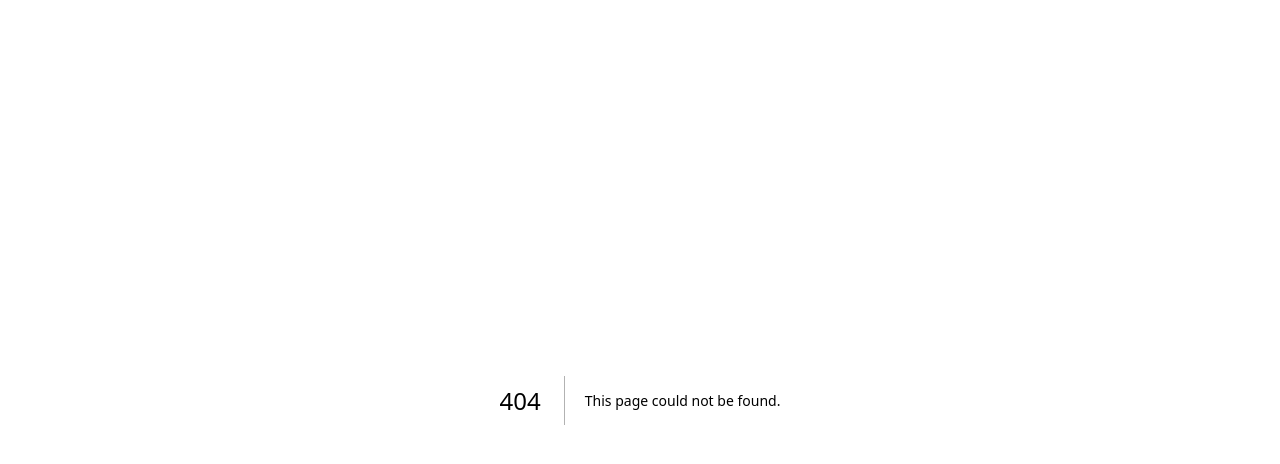
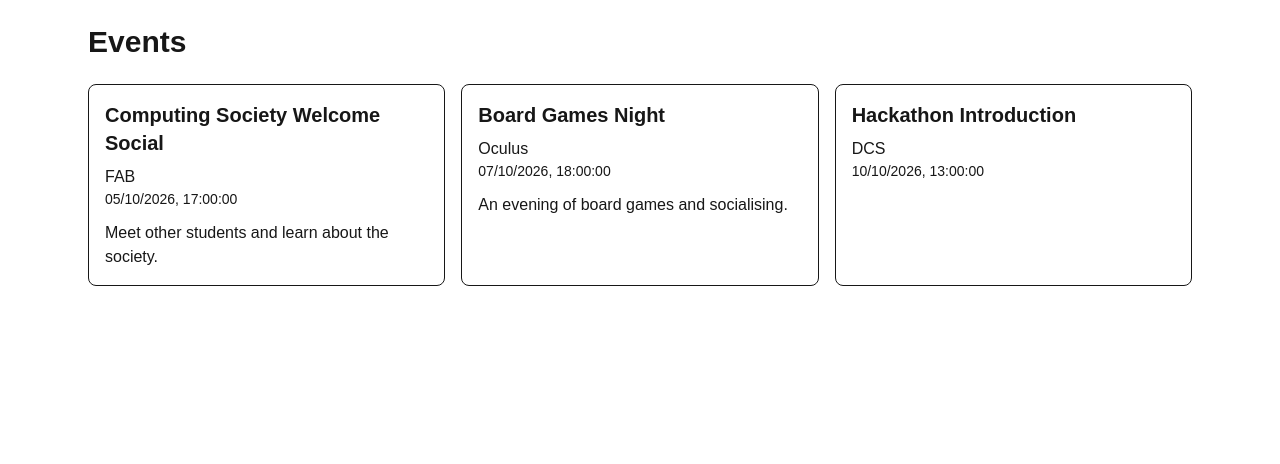
Before and after one commit to muxdz/warwick-eventhub, a Next.js app in the folder frontend/: page /events in a window 1280 px wide. Before the commit this address had no page. Shown: the top 464 px of the page. Built offline with nearby package versions, Linux system fonts and the light colour scheme.

Commit message:
feat: added separate routing for events

```diff
--- /dev/null
+++ b/frontend/app/events/page.tsx
@@ -0,0 +1,16 @@
+import EventCard from "@/components/EventCard";
+import { events } from '@/data/events';
+
+export default function EventsPage() {
+    return (
+        <main className="mx-auto max-w-6xl p-6">
+            <h1 className="mb-6 text-3xl font-bold">Events</h1>
+
+            <div className="grid gap-4 md:grid-cols-2 lg:grid-cols-3">
+                {events.map((event) => (
+                    <EventCard key={event.id} event={event} />
+                 ))}
+            </div>
+        </main>
+    );
+}
--- a/frontend/app/page.tsx
+++ b/frontend/app/page.tsx
@@ -1,6 +1,3 @@
-import EventCard from "@/components/EventCard";
-import { events } from '@/data/events';
-
 import SocietyCard from "@/components/SocietyCard";
 import { societies } from '@/data/societies';
 
@@ -8,12 +5,7 @@ export default function Home() {
   return (
     <main className="mx-auto max-w-6xl p-6">
       <h1 className="mb-6 text-3xl font-bold">Warwick to EventHub</h1>
-
-      <div className="grid gap-4 md:grid-cols-2 lg:grid-cols-3">
-      {events.map((event) => (
-        <EventCard key={event.id} event={event} />
-      ))}
-      </div>
+      <p>Discover what's happening around campus.</p>
 
       <div className="grid gap-4 md:grid-cols-2 lg:grid-cols-3">
       {societies.map((society) => (
```
